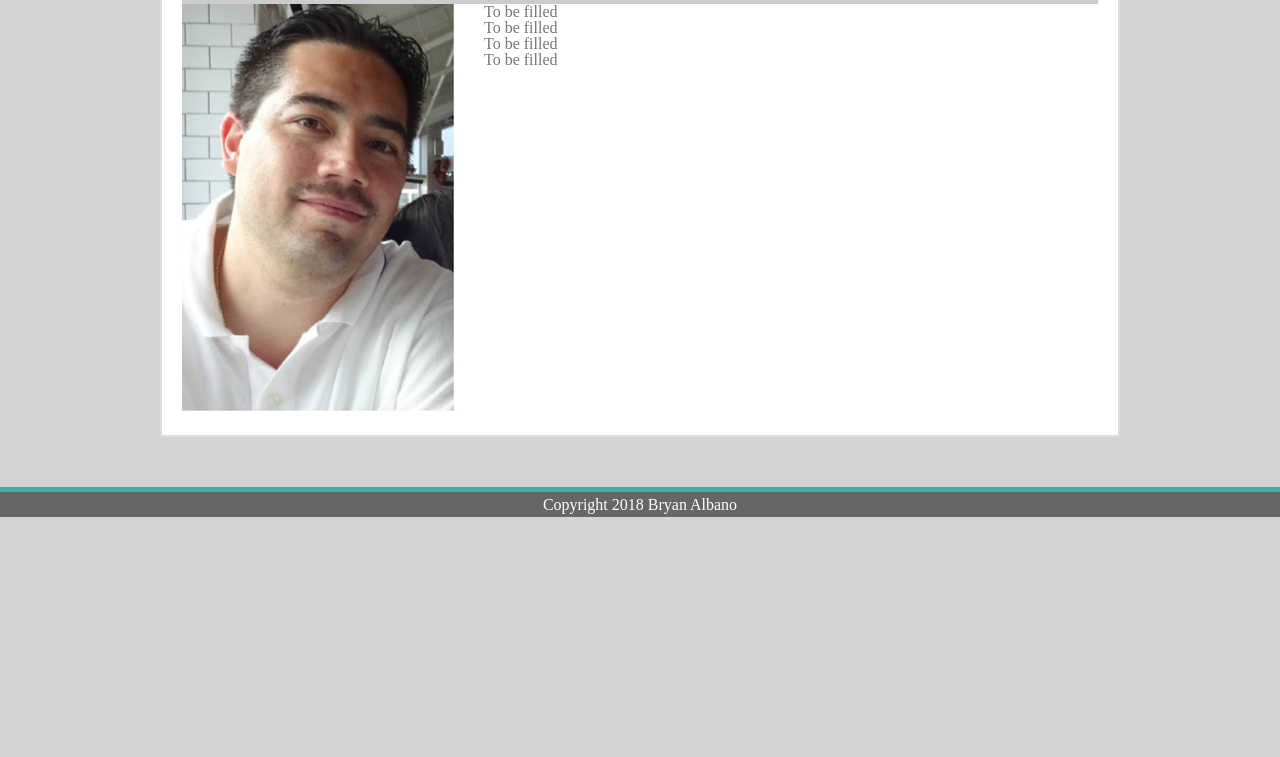
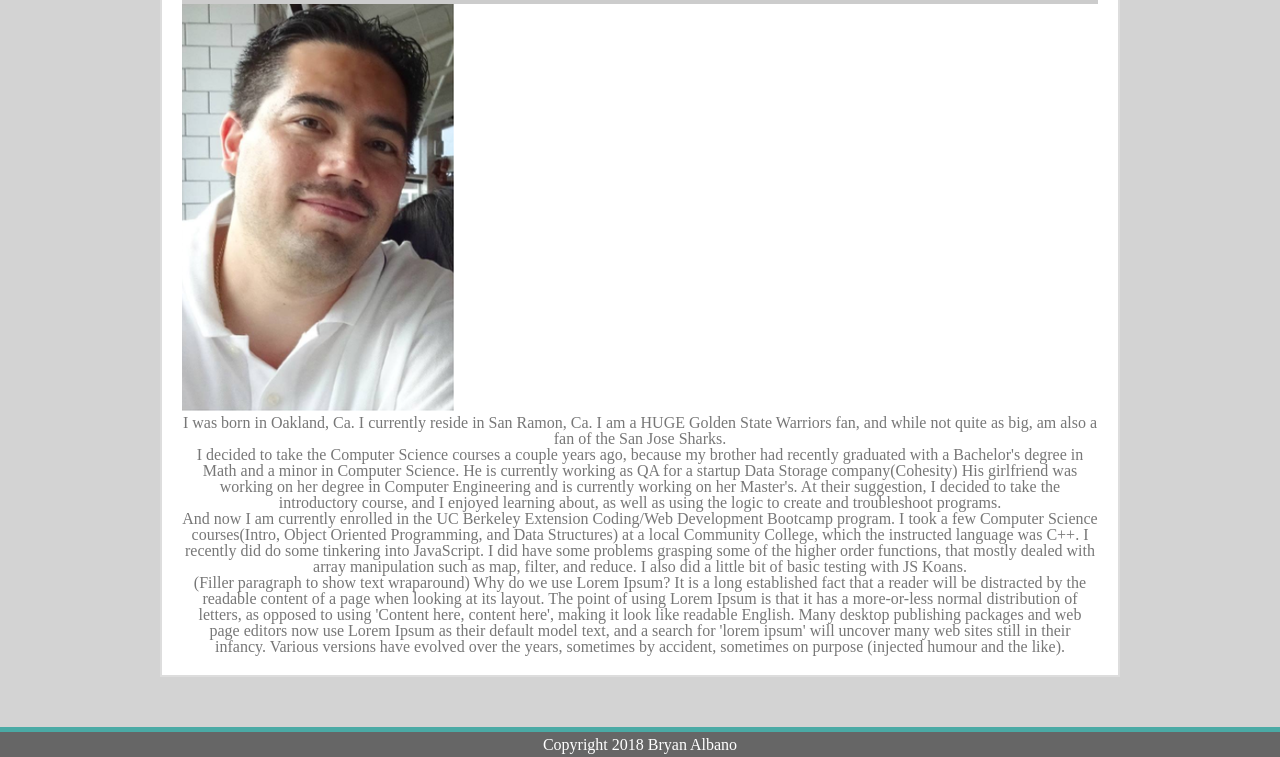
Before and after one commit to balbano80/balbano80.github.io, a plain HTML site: page index.html in a window 1280 px wide. Shown: the part 253-1010 px from the top of the page. Before the commit the page ends 800 px from the top, so only its background shows below. Drawn offline with Linux system fonts and the light colour scheme; files that its build step writes are made by us from their sources.

```diff
--- a/index.html
+++ b/index.html
@@ -9,6 +9,7 @@
     </head>
 
     <body>
+    <!-- <body class="alt-background"> -->
         <header>
             <div class="container">
                 <section class="name">
@@ -28,14 +29,35 @@
             </h3>
 
             <section class="bio-img">
-                <img src="assets/images/me.png" alt="Bryan Albano"/>
+                <img src="assets/images/me.png" alt="Bryan Albano">
             </section>
 
             <section class="bio-text">
-                <p>To be filled</p>
-                <p>To be filled</p>
-                <p>To be filled</p>
-                <p>To be filled</p>
+                <p>I was born in Oakland, Ca.  I currently reside in San Ramon, Ca.  I am a <strong>HUGE</strong> Golden State Warriors fan,
+                    and while not quite as big, am also a fan of the San Jose Sharks.
+                </p>
+
+                <p>I decided to take the Computer Science courses a couple years ago, because my brother had recently graduated with a Bachelor's
+                    degree in Math and a minor in Computer Science.  He is currently working as QA for a startup Data Storage company(Cohesity)
+                    His girlfriend was working on her degree in Computer Engineering and is currently working on her Master's.  At their suggestion,
+                    I decided to take the introductory course, and I enjoyed learning about, as well as using the logic to create and troubleshoot programs.
+                </p>
+
+                <p> And now I am currently enrolled in the UC Berkeley Extension Coding/Web Development Bootcamp program.  I took a few Computer Science
+                    courses(Intro, Object Oriented Programming, and Data Structures) at a local Community College, which the instructed language
+                    was C++.  I recently did do some tinkering into JavaScript.  I did have some problems grasping some of the higher order functions,
+                    that mostly dealed with array manipulation such as map, filter, and reduce.  I also did a little bit of basic testing with
+                    JS Koans.
+                </p>
+
+                <p>
+                    (Filler paragraph to show text wraparound)  Why do we use Lorem Ipsum?
+                    It is a long established fact that a reader will be distracted by the readable content of a page when looking at its layout. The point
+                    of using Lorem Ipsum is that it has a more-or-less normal distribution of letters, as opposed to using 'Content here, content here',
+                    making it look like readable English. Many desktop publishing packages and web page editors now use Lorem Ipsum as their default model text,
+                    and a search for 'lorem ipsum' will uncover many web sites still in their infancy. Various versions have evolved over the years, sometimes by accident,
+                    sometimes on purpose (injected humour and the like).
+                </p>
             </section>
         </div>
 
```
Also changed, not shown: contact.html (+4 -1 lines), portfolio.html (+2 -1 lines), 1 other file.
